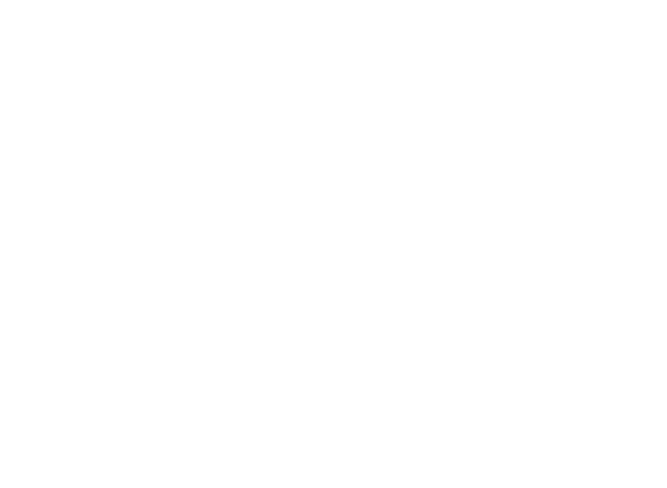
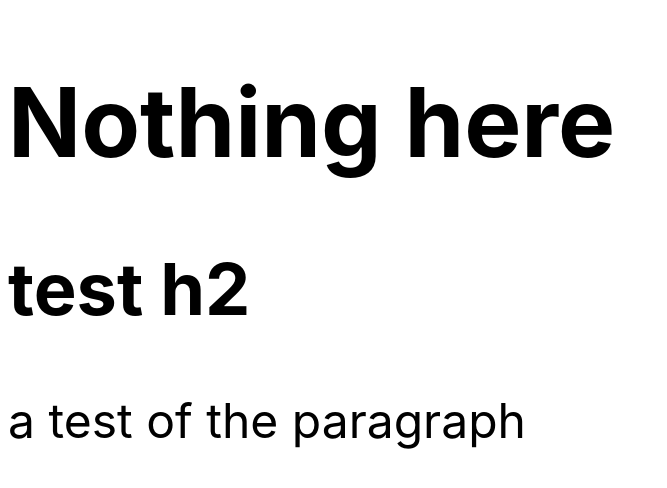
Before and after one commit to LeeHoming/leehoming.github.io, a plain HTML site: page Assign1.html in a window 1280 px wide. Shown: the whole page, without its empty margins (0-667 px from the left). Drawn offline with Linux system fonts and the light colour scheme.

Commit message:
1215 update

```diff
--- a/Assign1.html
+++ b/Assign1.html
@@ -3,10 +3,19 @@
 
 <head>
     <title>An artifact</title>
+
+    <style type="text/css">
+        body {
+            font-family: -apple-system, BlinkMacSystemFont, 'Segoe UI', Roboto, Oxygen, Ubuntu, Cantarell, 'Open Sans', 'Helvetica Neue', sans-serif;
+            font-size: 48px;
+        }
+    </style>
 </head>
 
 <body>
-    <p></p>
+    <h1>Nothing here</h1>
+    <h2>test h2</h2>
+    <p>a test of the paragraph</p>
 </body>
 
 </html>
```
Also changed, not shown: index.html (+3 -3 lines).
